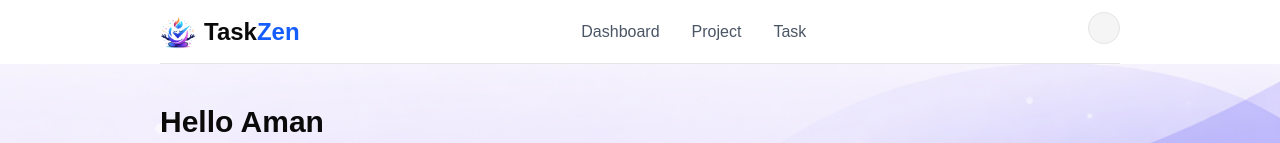
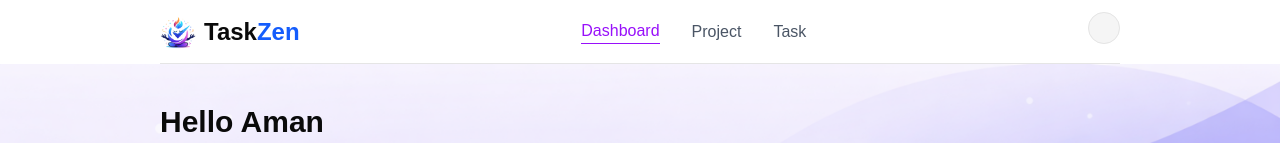
Before and after one commit to konlin008/Team-Task-Manager, a React (Vite) app in the folder client/: page / in a window 1280 px wide. Shown: the top 143 px of the page. Built offline with nearby package versions, Linux system fonts and the light colour scheme; no server answers.

Commit message:
improve navbar navigation and active route handling

```diff
--- a/client/src/components/shared/Navbar.jsx
+++ b/client/src/components/shared/Navbar.jsx
@@ -4,6 +4,7 @@ import { DropdownMenu, DropdownMenuGroup, DropdownMenuTrigger, DropdownMenuItem,
 import useAuthStore from "@/store/useAuthStore"
 import { useLogout } from "@/hooks/auth.hook"
 import useWorkspaceStore from "@/store/useWorkspaceStore"
+import { useState } from "react"
 
 const Navbar = () => {
   const user = useAuthStore((state) => state.user);
@@ -11,6 +12,23 @@ const Navbar = () => {
   const clearWorkSpace = useWorkspaceStore(state => state.clearWorkspace)
   const { mutate } = useLogout()
   const nav = useNavigate()
+
+  const navLinks = [
+    {
+      label: 'Dashboard',
+      path: '/'
+    },
+    {
+      label: "Project",
+      path: "/projects",
+    },
+    {
+      label: "Task",
+      path: "/tasks",
+    },
+  ]
+  const [navState, setNavState] = useState('/')
+
   const handleLogout = () => {
     clearWorkSpace()
     logout()
@@ -27,9 +45,17 @@ const Navbar = () => {
         </h1>
       </div>
       <div className="hidden md:flex items-center gap-8 text-md font-medium text-gray-600">
-        <Link to="/" className="hover:text-purple-600 transition flex gap-2 items-center">Dashboard</Link>
-        <Link to="/projects" className="hover:text-purple-600 transition">Project</Link>
-        <Link to="/tasks" className="hover:text-purple-600 transition">Task</Link>
+        {navLinks.map((link) => (
+          <Link
+            key={link.path}
+            to={link.path}
+            className={`hover:text-purple-600 transition flex gap-2 items-center  border-gray-400 hover:border-purple-600 cursor-pointer ${navState === link.path ? " border-b text-purple-600 border-purple-600"
+              : "border-gray-400 hover:text-purple-600 hover:border-purple-600"} `}
+            onClick={() => setNavState(link.path)}
+          >
+            {link.label}
+          </Link>
+        ))}
       </div>
 
       <div>
@@ -52,7 +78,7 @@ const Navbar = () => {
           </DropdownMenuContent>
         </DropdownMenu>
       </div>
-    </div>
+    </div >
   )
 }
 
```
